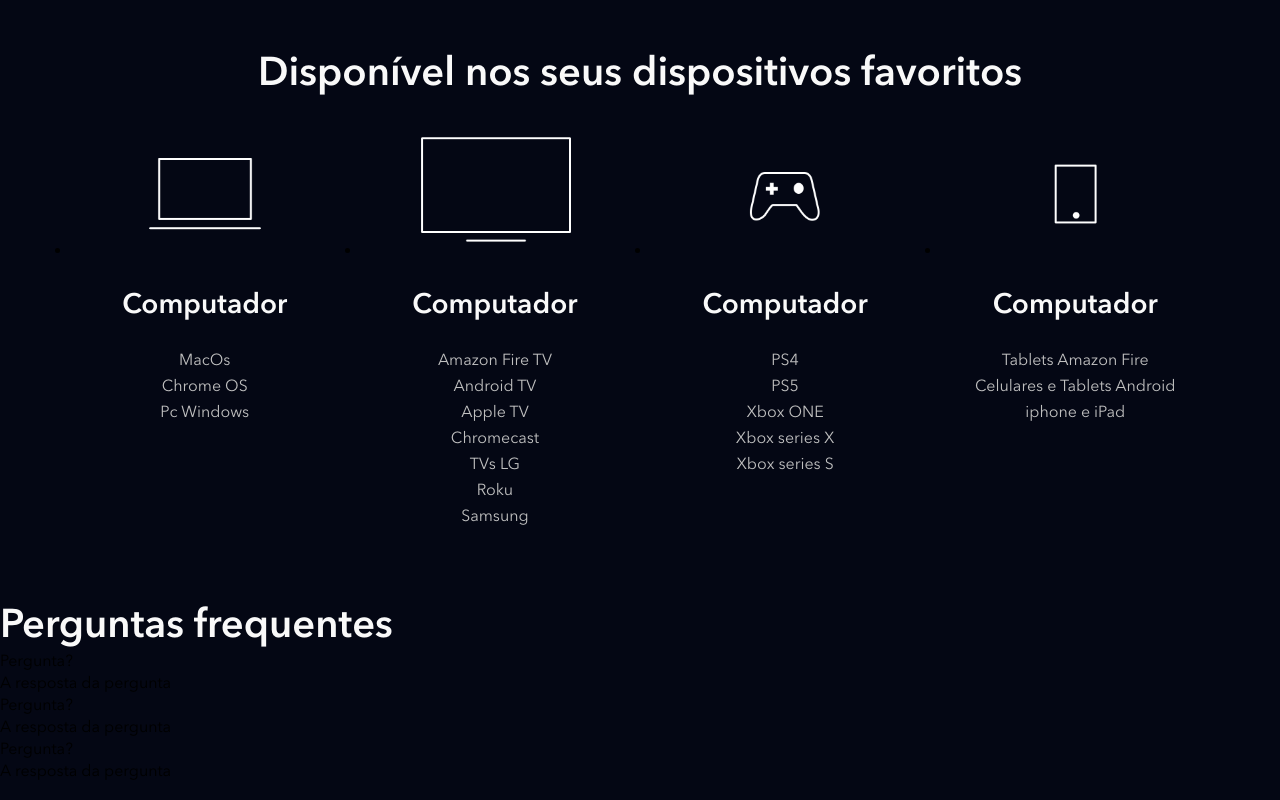
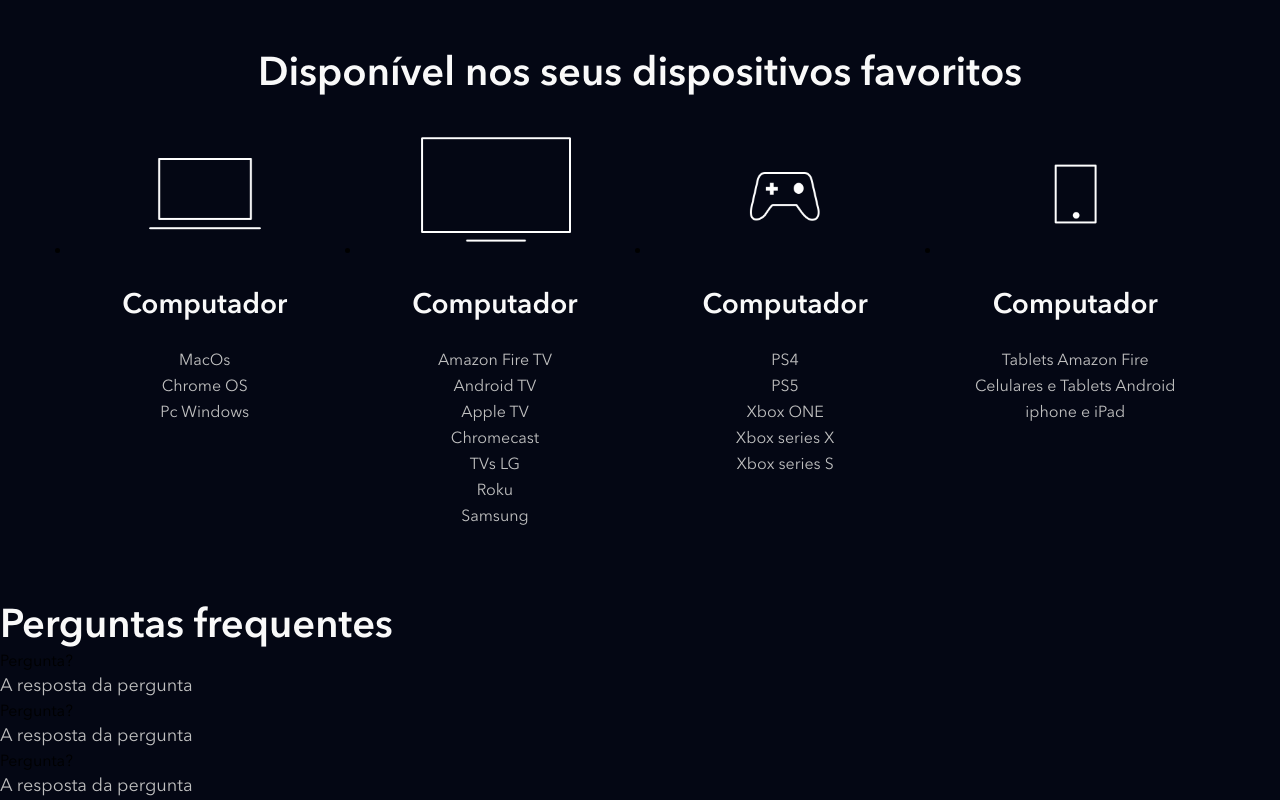
Before and after one commit to VitorV9/clone-disney-plus, a website: page index.html in a window 1280 px wide. Shown: the part 3768-4568 px from the top of the page. Drawn offline with nearby package versions, Linux system fonts and the light colour scheme; files that its build step writes are made by us from their sources; files whose address does not match are found by name.

Commit message:
feat: adiciona classe para abertura de resposta

```diff
--- a/index.html
+++ b/index.html
@@ -210,7 +210,15 @@
                 <div class="faq__questions__item__question">
                     Pergunta?
                 </div>
-                <div class="faq__questions__item__asnwer">
+                <div class="faq__questions__item__answer text--big">
+                    A resposta da pergunta
+                </div>
+            </li>
+            <li class="faq__questions__item faq__questions__item--is-open">
+                <div class="faq__questions__item__question">
+                    Pergunta?
+                </div>
+                <div class="faq__questions__item__answer text--big">
                     A resposta da pergunta
                 </div>
             </li>
@@ -218,15 +226,7 @@
                 <div class="faq__questions__item__question">
                     Pergunta?
                 </div>
-                <div class="faq__questions__item__asnwer">
-                    A resposta da pergunta
-                </div>
-            </li>
-            <li class="faq__questions__item">
-                <div class="faq__questions__item__question">
-                    Pergunta?
-                </div>
-                <div class="faq__questions__item__asnwer">
+                <div class="faq__questions__item__answer text--big">
                     A resposta da pergunta
                 </div>
             </li>
```
